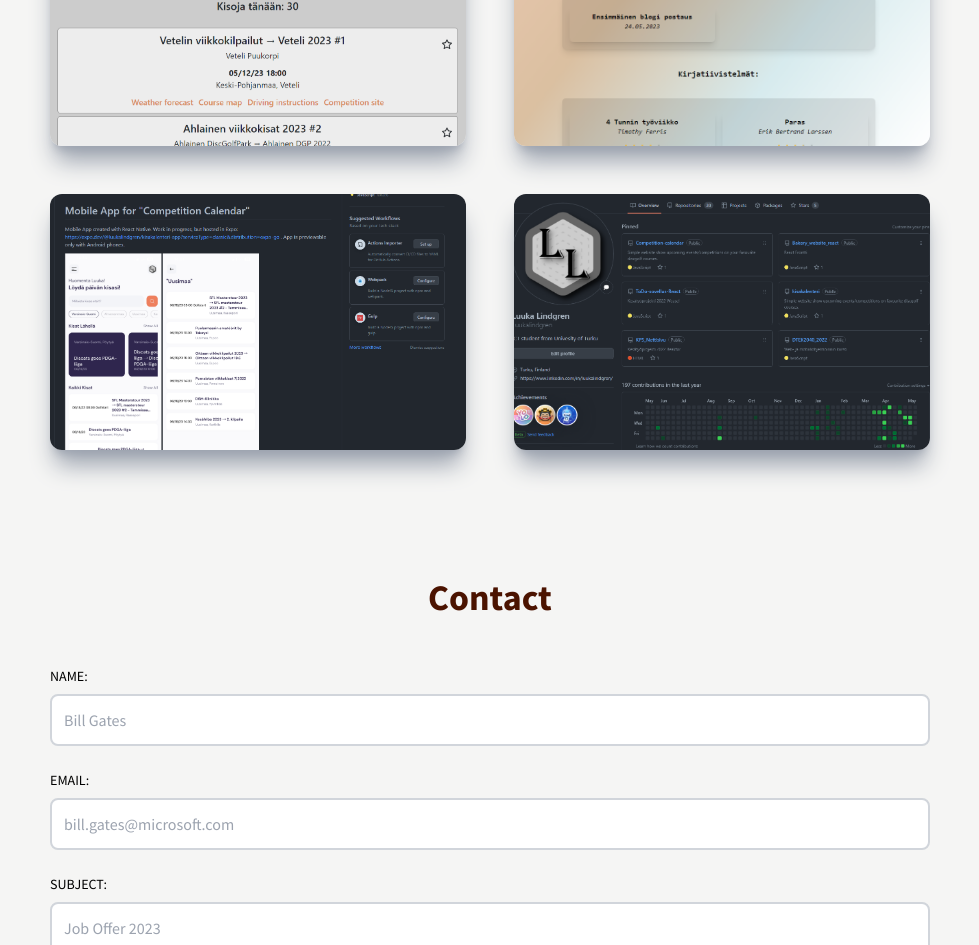
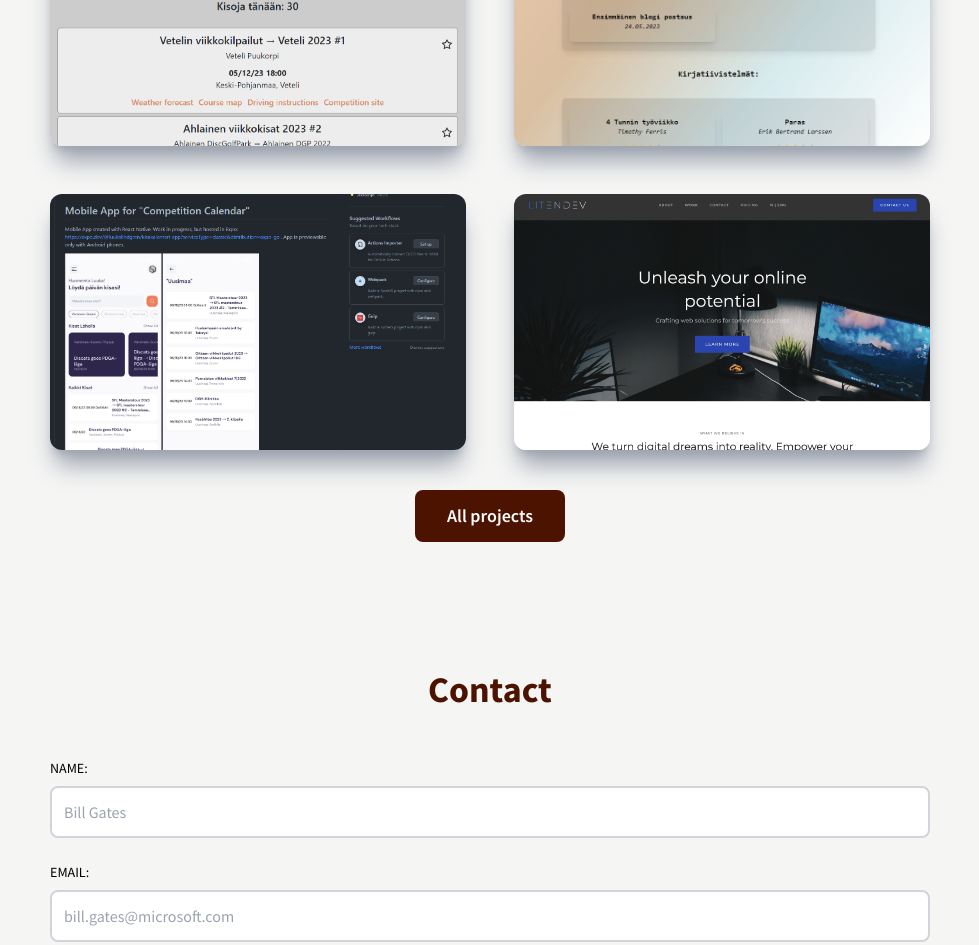
Before and after one commit to Luukalindgren/Portfolio, a React (Vite) app in the folder client/: page / in a window 1280 px wide. Shown: the part 2478-3423 px from the top of the page, without its empty margins (150-1129 px from the left). Built offline with nearby package versions, Linux system fonts and the light colour scheme.

Commit message:
Updated projects

```diff
--- a/client/src/components/Projects.jsx
+++ b/client/src/components/Projects.jsx
@@ -4,6 +4,7 @@ import kisakalenteriappImg from "../assets/kisakalenteri-app-github.png";
 import githubImg from "../assets/github.png";
 import kisakalenteriImg from "../assets/kisakalenteri.png";
 import BlogImg from "../assets/Blogi.png";
+import LitenDevImg from "../assets/LitenDev_homepage.png"
 
 const Projects = () => {
   return (
@@ -14,7 +15,7 @@ const Projects = () => {
           img={kisakalenteriImg}
           title="Competition calendar"
           desc="MERN -stack project"
-          link="https://luukalindgren.github.io/Competition-calendar/"
+          link="https://github.com/Luukalindgren/Competition-calendar"
         />
         <ProjectItem
           img={BlogImg}
@@ -29,11 +30,22 @@ const Projects = () => {
           link="https://github.com/Luukalindgren/kisakalenteri-app"
         />
         <ProjectItem
-          img={githubImg}
-          title="GitHub"
-          desc="All projects"
-          link="https://github.com/Luukalindgren"
+          img={LitenDevImg}
+          title="LitenDev"
+          desc="Webflow project"
+          link="https://liten.dev"
         />
+      </div>
+      <div className="relative flex items-center justify-center pt-10 ">
+        <a
+          href="https://github.com/Luukalindgren"
+          target="_blank"
+          rel="noopener noreferrer"
+        >
+          <p className="p-3 text-lg font-semibold text-white bg-[#4B1300] rounded-lg cursor-pointer px-8 relative ">
+            All projects
+          </p>
+        </a>
       </div>
     </div>
   );
```
Also changed, not shown: client/src/assets/litendev_homepage.png (added).
